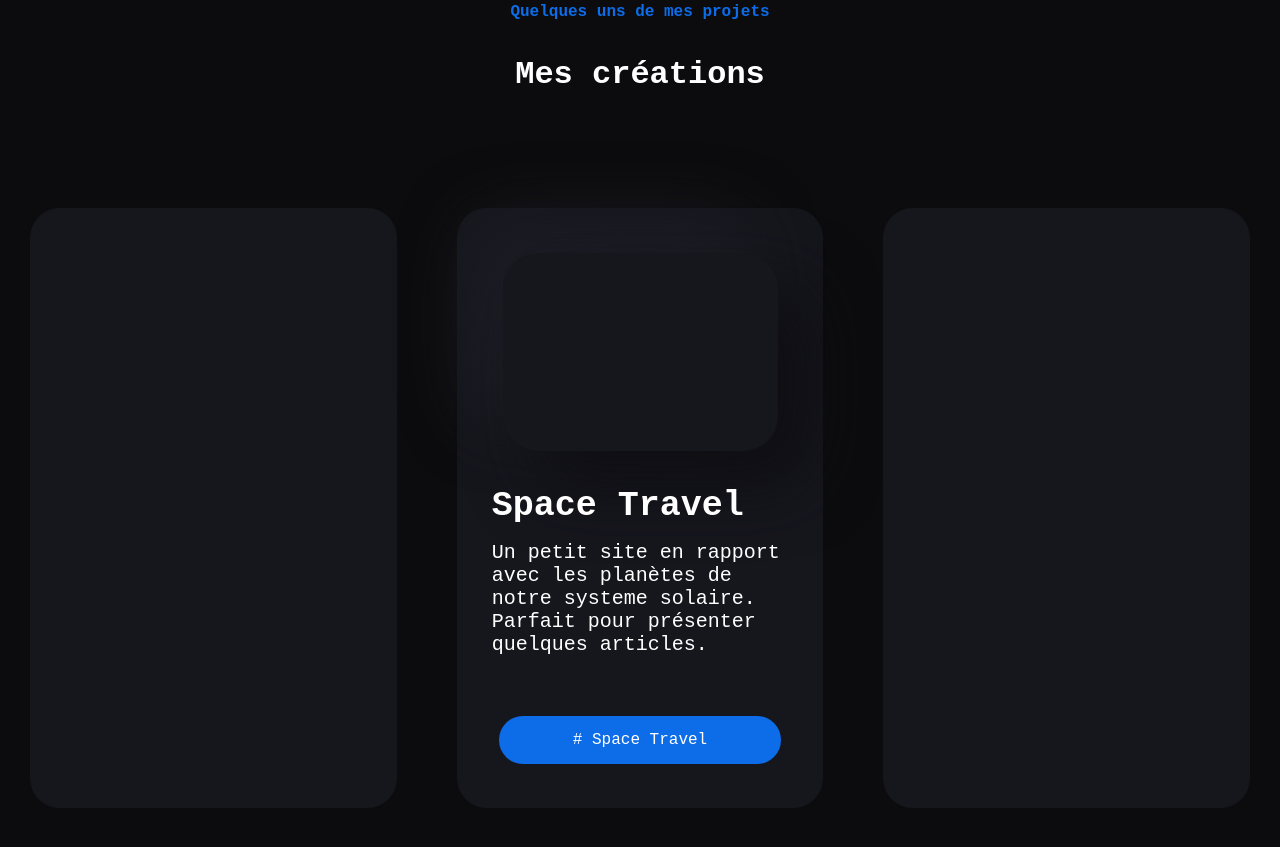
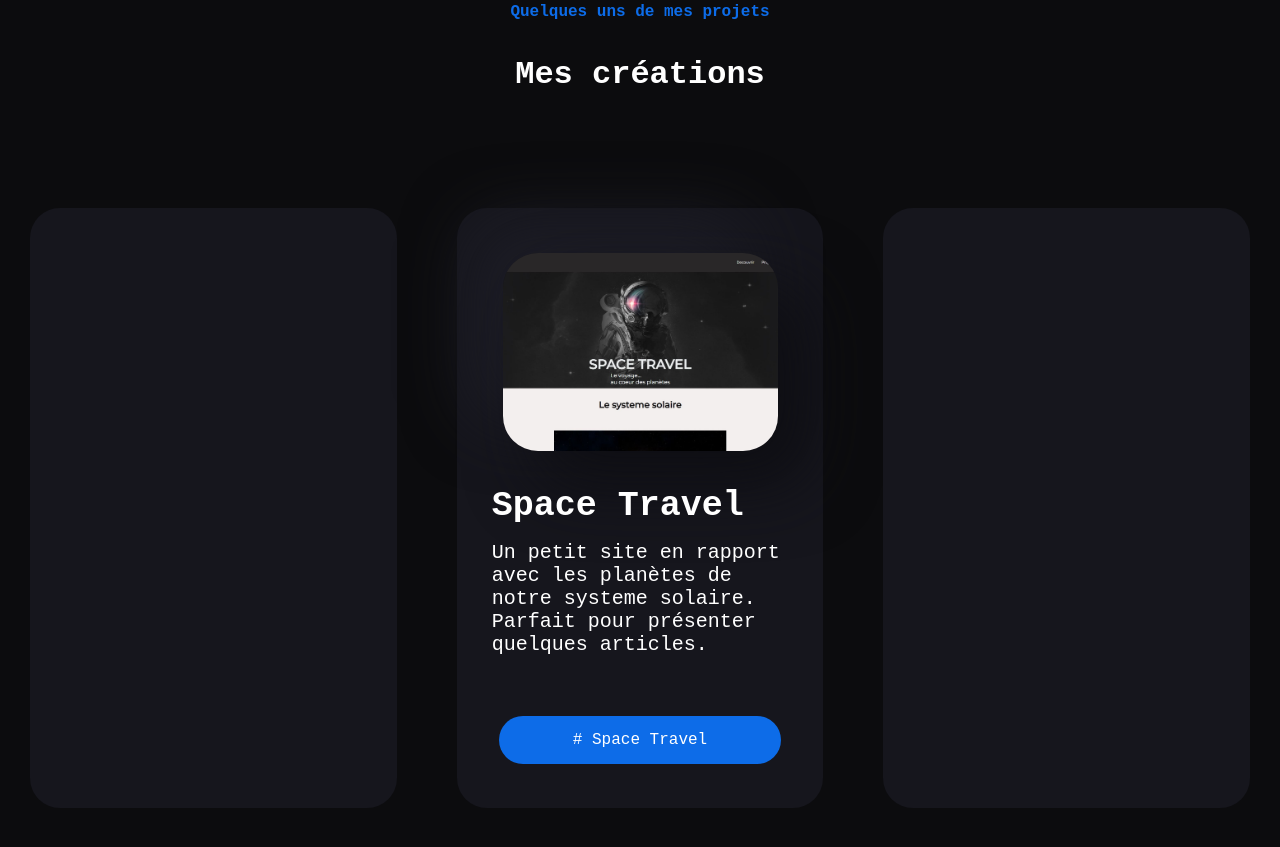
Before and after one commit to Tomax-21/portfolio, a plain HTML site: page index.html in a window 1280 px wide. Shown: the part 2002-2849 px from the top of the page. Drawn offline with nearby package versions, Linux system fonts and the light colour scheme.

Commit message:
Update style.css

```diff
--- a/style.css
+++ b/style.css
@@ -499,7 +499,7 @@ span {
     -32px -32px 67px #1e1e27;
 
 
-    background-image: url("space travel.jpg");
+    background-image: url("space-travel.jpg");
     background-position: center;
     background-repeat: no-repeat;
     background-size: cover;
```
